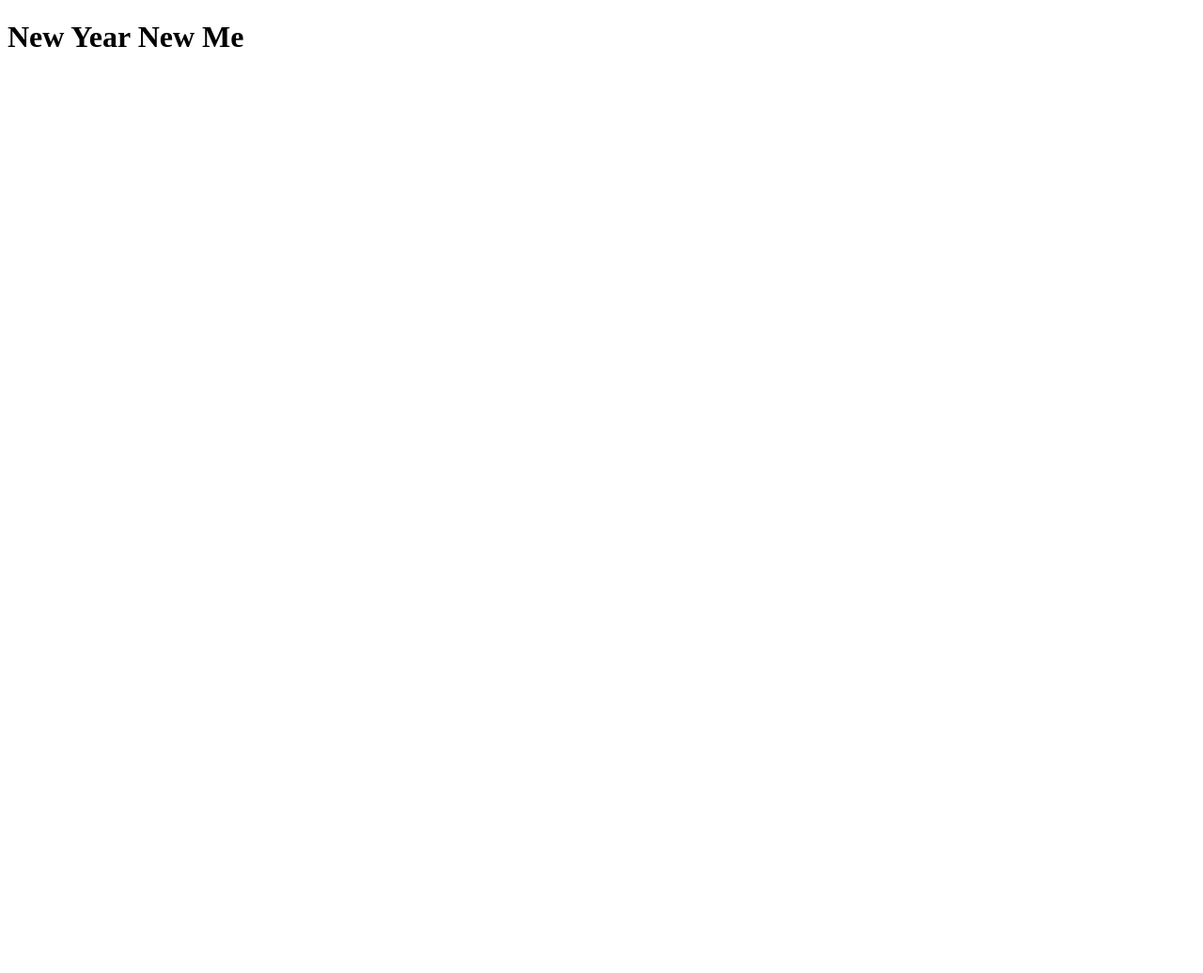
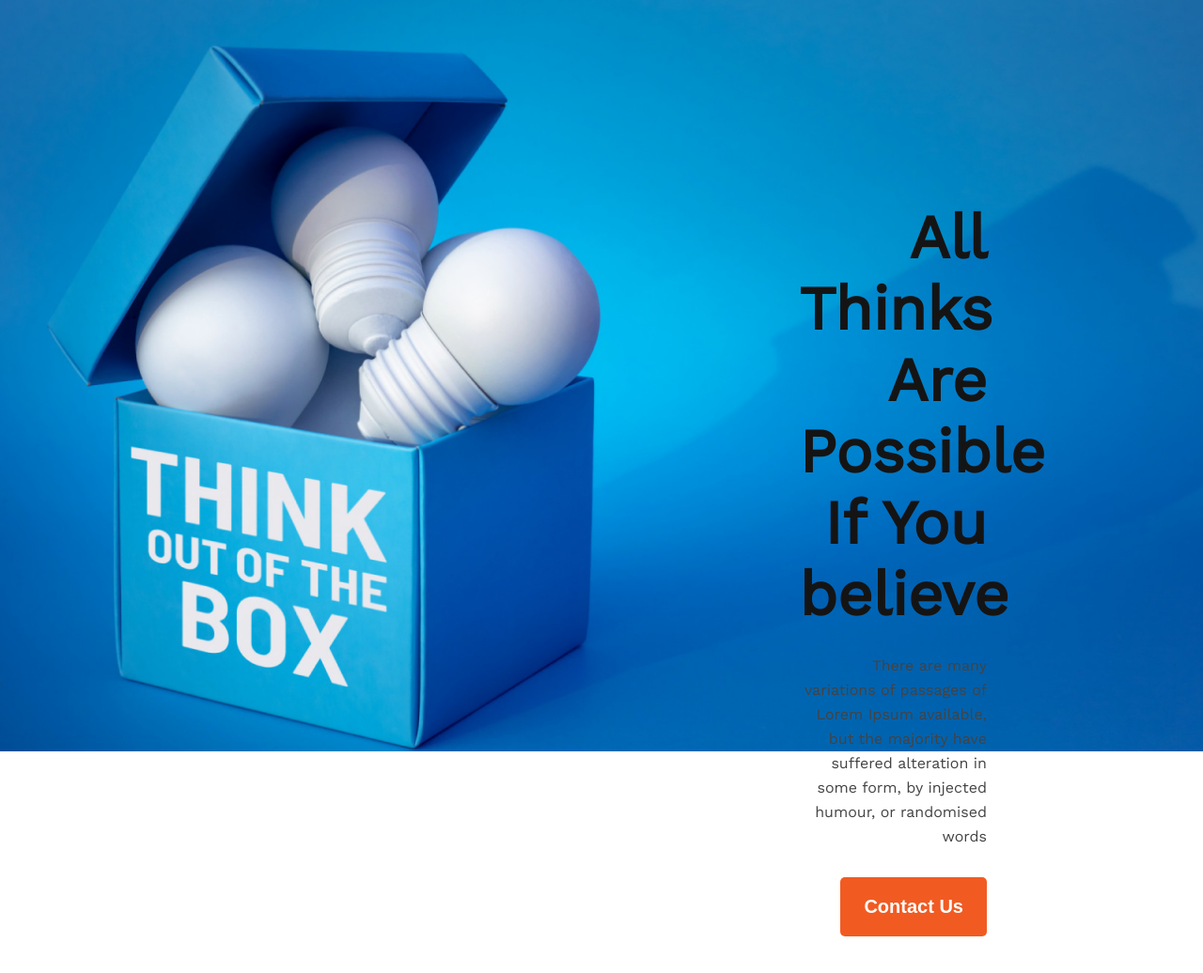
Before and after one commit to musfiqur172/new-year-new-me, a plain HTML site: page index.html in a window 1280 px wide. Shown: the whole page at 94% size. Before the commit the page ends 800 px from the top, so only its background shows below. Drawn offline with nearby package versions, Linux system fonts and the light colour scheme.

Commit message:
banner added

```diff
--- a/index.html
+++ b/index.html
@@ -5,10 +5,28 @@
     <meta charset="UTF-8">
     <meta name="viewport" content="width=device-width, initial-scale=1.0">
     <title>Document</title>
+
+    <link rel="stylesheet" href="styles/style.css">
+
+    <link rel="preconnect" href="https://fonts.googleapis.com">
+    <link rel="preconnect" href="https://fonts.gstatic.com" crossorigin>
+    <link href="https://fonts.googleapis.com/css2?family=Open+Sans&family=Work+Sans&display=swap" rel="stylesheet">
 </head>
 
 <body>
-    <h1>New Year New Me</h1>
+    <header class=".header">
+        <div class="banner">
+            <div class="banner-content">
+                <h1 class="banner-title">
+                    All Thinks Are Possible If You believe
+                </h1>
+                <p class="banner-description">There are many variations of passages of Lorem Ipsum available, but the
+                    majority have suffered alteration in some form,
+                    by injected humour, or randomised words</p>
+                <button class="bt-primary-orange">Contact Us</button>
+            </div>
+        </div>
+    </header>
 </body>
 
 </html>
--- /dev/null
+++ b/styles/style.css
@@ -0,0 +1,62 @@
+/* shared styles */
+
+* {
+    margin: 0;
+    padding: 0;
+}
+
+body {
+    font-family: 'Open Sans', sans-serif;
+    font-family: 'Work Sans', sans-serif;
+    margin: 0 auto;
+}
+
+.bt-primary-orange {
+    border-radius: 5px;
+    background: #F15B22;
+    padding: 20px 25px;
+    color: #FFF;
+    font-size: 20px;
+    font-weight: 600;
+    border: 0;
+    margin-top: 30px;
+}
+
+/* header related styles */
+
+header {
+    background: url(../images/banner/banner3.png);
+    background-repeat: no-repeat;
+    background-size: cover;
+    background-position: center;
+}
+
+
+.banner {
+    width: 100%;
+    height: 100vh;
+}
+
+.banner-content {
+    max-width: 525px;
+    padding: 215px 230px 170px 850px;
+    text-align: right;
+    margin-left: auto;
+    margin-right: 0;
+
+}
+
+.banner-title {
+    color: #151414;
+    font-size: 65px;
+    font-weight: 700;
+}
+
+.banner-description {
+    color: #444343;
+    font-size: 16px;
+    font-style: normal;
+    font-weight: 400;
+    line-height: 26px;
+    margin-top: 25px;
+}
```
